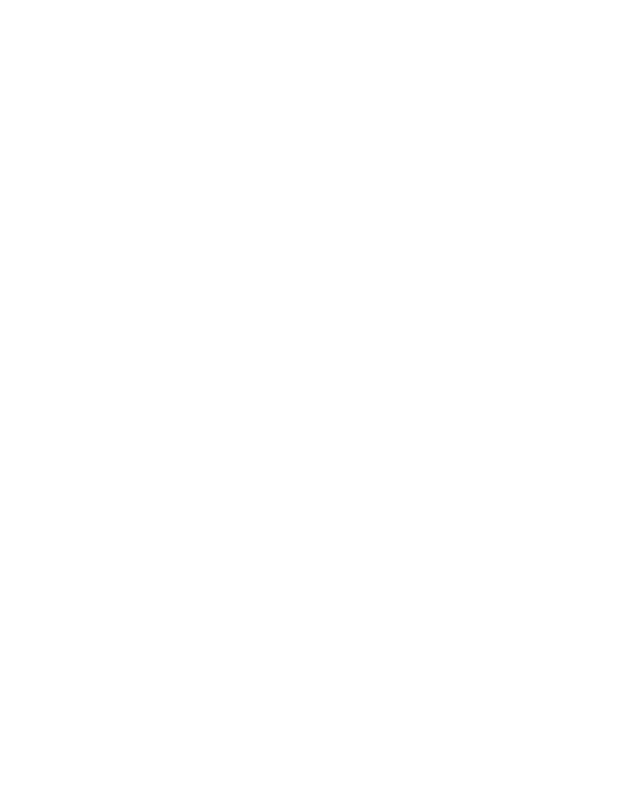
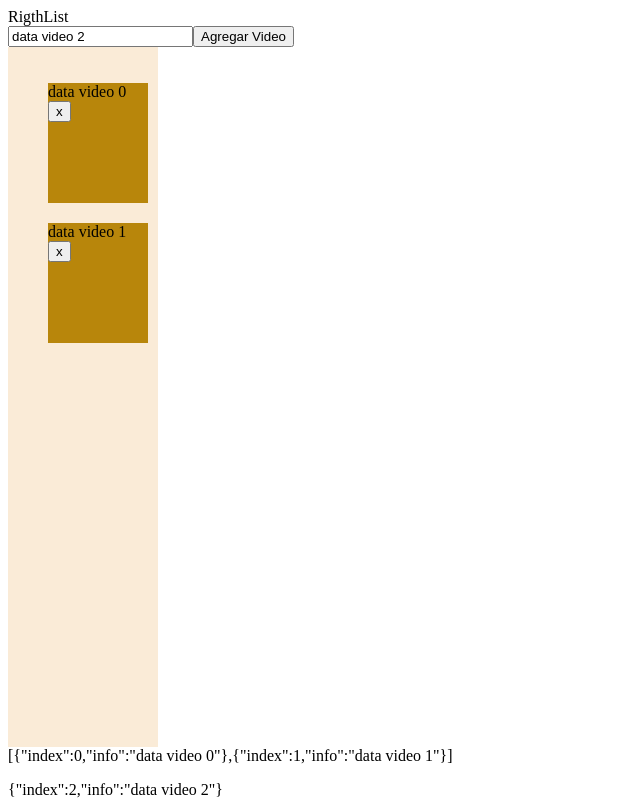
Before and after one commit to nano0144/Project-TypeScript, a React (Create React App) app in the folder client/: page /list in a window 1280 px wide. Before the commit this address had no page. Shown: the whole page, without its empty margins (0-640 px from the left). Built offline with nearby package versions, Linux system fonts and the light colour scheme.

Commit message:
agrega la lógica de la lista de vídeos

```diff
--- a/client/src/App.tsx
+++ b/client/src/App.tsx
@@ -1,5 +1,6 @@
 import { BrowserRouter, Routes, Route } from 'react-router-dom'; // para poder rutear
 import MainView from "./components/MainView";
+import RigthList from "./components/RigthList";
 
 
 export interface IAppProps { }
@@ -12,6 +13,7 @@
       <BrowserRouter>
         <Routes>
           <Route path="/" element={<MainView />} />
+          <Route path="/list" element={<RigthList />} />
         </Routes>
       </BrowserRouter>
     </>
--- /dev/null
+++ b/client/src/components/RigthList.tsx
@@ -0,0 +1,127 @@
+import { useState } from "react"
+import style from "./style/style.module.css";
+
+interface IRigthListProps {
+    // addNote(note: string): void;
+}
+interface IObjectVideo {
+    index: number,
+    info: string
+}
+interface IObjectVideoInfo {
+    info: string
+}
+
+const RigthList: React.FC<IRigthListProps> = (props) => {
+    const [videoList, setVideoList] = useState<IObjectVideo[]>([{ index: 0, info: "data video 0" }, { index: 1, info: "data video 1" }])
+    const [newVideo, setNewVideo] = useState<IObjectVideo>({ index: 2, info: "data video 2" });
+    const [transport, setTransport] = useState<IObjectVideo>({ index: 2, info: "data video 2" });
+
+    const addVideo = (e: React.MouseEvent<HTMLButtonElement>) => {
+        e.preventDefault();
+
+        if (newVideo.index === videoList.length) {
+            return setVideoList([...videoList.concat(newVideo)]);
+        }
+
+        setNewVideo({...newVideo, index: videoList.length });
+
+    }
+
+    const onDrag = (index: string, info: string) => {
+        // console.log("sale el drag");
+        // value se toma del elemento al cual se arrastra
+        // console.log(index, info, 'lo que sale'); // ejemplo --> "1"
+        setTransport({index: Number(index), info: info});
+
+    }
+
+
+    const onDrop = (value: string) => {
+        // console.log(transport, 'se transporta'); // "1", info
+        // console.log(value, 'recibido'); // "2"
+
+        let oldIndex: number = transport.index;
+
+        let newIndex: number = Number(value);
+        let data: string = transport.info; // Guarda la copia info que se mueve
+
+        let newStateInfo : IObjectVideoInfo[] = videoList.map((d:IObjectVideo)=>{
+            return {info: d.info} });
+
+        newStateInfo.splice(newIndex, 0, {info: transport.info});
+
+        if (newIndex > oldIndex) {
+            newStateInfo.splice(oldIndex, 1);
+        } else {
+            newStateInfo.splice((oldIndex + 1), 1);
+        }
+        console.log(newStateInfo, 'el nuevo estado uno')
+
+        let newState: IObjectVideo[] = [];
+
+        for (var i = 0 ; i < newStateInfo.length ; i++) {
+
+            let element = {
+                index: videoList[i].index,
+                info: newStateInfo[i].info
+            }
+            newState.push(element);
+        }
+        setVideoList(newState);
+        // console.log(newState, 'el nuevo estado dos')
+    }
+
+    const onChangeNewVideo = (value: string) => {
+        setNewVideo({ index: videoList.length, info: value })
+    }
+
+    const removeItem = (value:number) => {
+        let newState = [...videoList];
+        newState.splice(value, 1);
+        // Voy a recorrer para reasignar valores a los ìndices
+        // para que siga funcionando todo
+
+        for (let i = value ; i < newState.length ; i++) {
+            newState[i].index = i ;
+        }
+        setVideoList(newState);
+        // console.log(newState, value, ' el nuúmero que me llega');
+    }
+
+
+
+    return (
+        <div>
+            RigthList
+            <form>
+                <input type="text" value={newVideo.info}
+                    onChange={(e) => onChangeNewVideo(e.target.value)} />
+
+                <button onClick={(e) => addVideo(e)}>Agregar Video</button>
+            </form>
+            <div className={style.listBox}>
+                <ul>
+                    {videoList.map((video: any) => {
+                        return <li className={style.listItem} draggable="true"
+                            key={video.index}
+                            value={video.info}
+                            onDragOver={(e) => e.preventDefault()}
+                            onDragStart={() => onDrag(video.index, video.info)}
+                            onDrop={() => onDrop(video.index)}
+                        >   {video.info} <br/>
+                        <button onClick={()=>removeItem(video.index)}
+                        >x</button>
+                        </li>
+                    })}
+                </ul>
+            </div>
+            {videoList ? JSON.stringify(videoList) : null}
+            <p></p>
+            {newVideo ? JSON.stringify(newVideo) : null}
+
+        </div>
+    )
+}
+
+export default RigthList;
--- /dev/null
+++ b/client/src/components/style/style.module.css
@@ -0,0 +1,25 @@
+.listBox {
+    /* height: 150px;
+    width: 900px; */
+    height: 700px;
+    width: 150px;
+    background-color: antiquewhite;
+    /* justify-content: center;
+    display: flex; */
+    list-style: none;
+    display: flex;
+
+
+}
+
+.listItem {
+    height: 120px;
+    width: 100px;
+    background-color: darkgoldenrod;
+    list-style: none;
+    display: flex;
+    justify-content: space-around;
+    display: inline-block;
+    /* margin-right: 30px; */
+    margin-top: 20px;
+}
```
